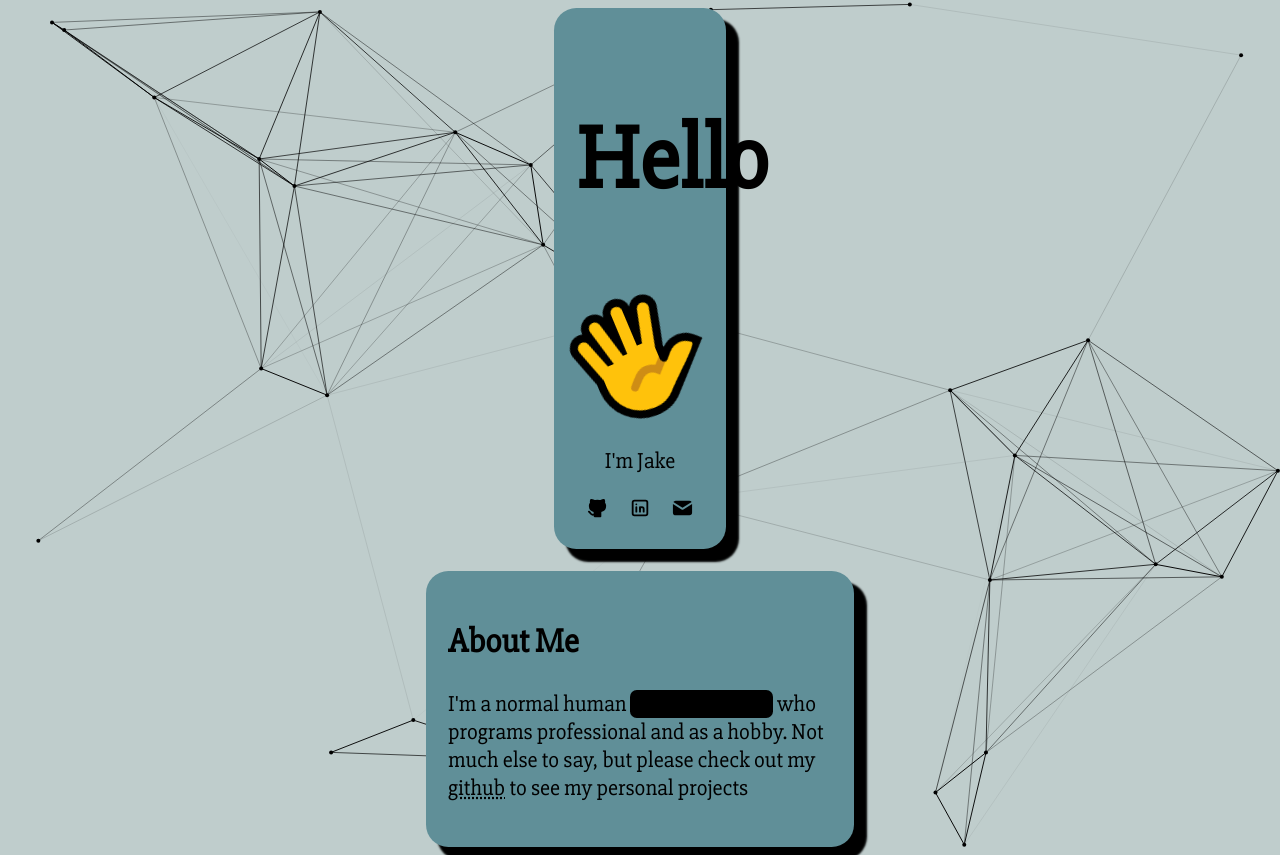
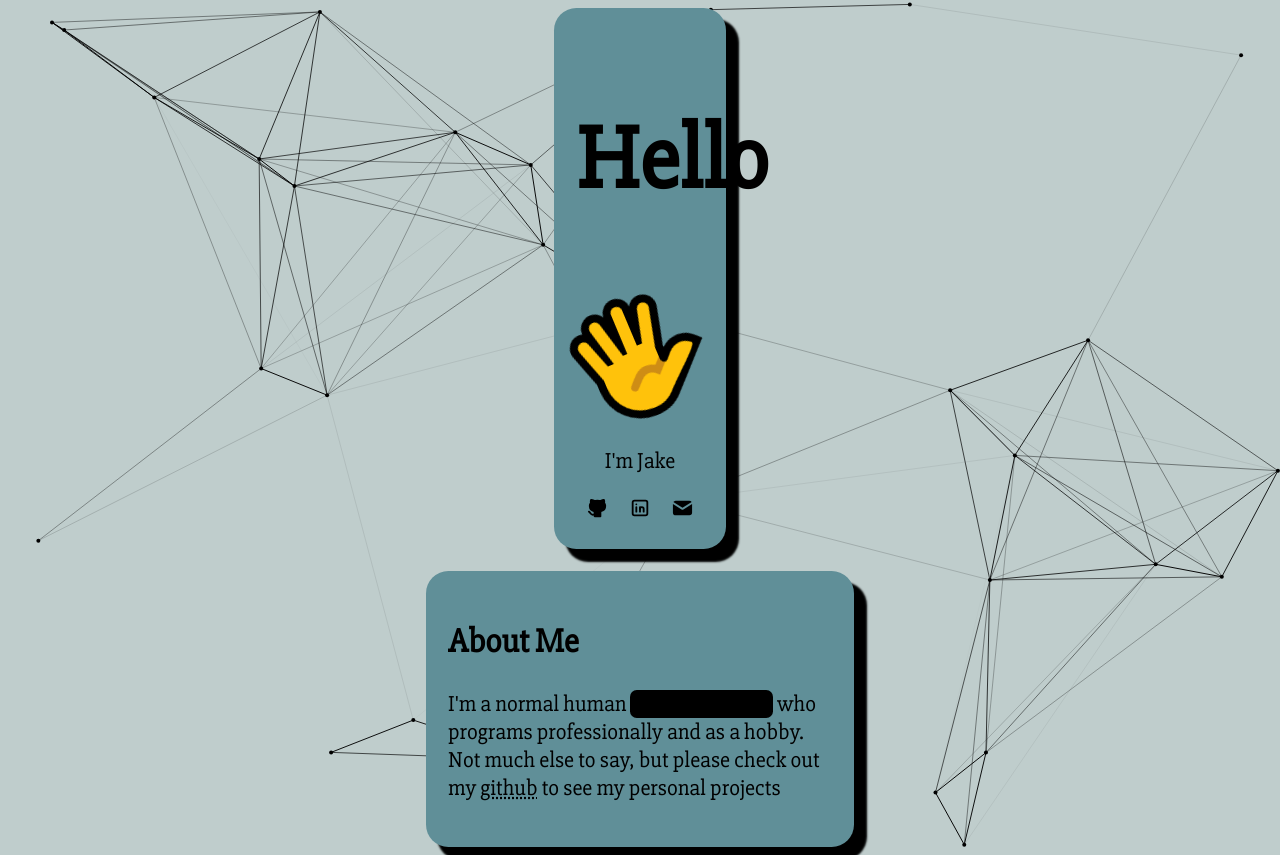
Before and after one commit to ire4ever1190/folio-site, a PHP site: page / in a window 1280 px wide. Run offline with PHP 8.4, Linux system fonts and the light colour scheme; data that the repository does not hold is empty.

Commit message:
Spelling mistake

```diff
--- a/index.php
+++ b/index.php
@@ -49,7 +49,7 @@ const SOCIALS = [
 <section class="card centre mt1" style="width: 30vw">
     <h2>About Me</h2>
     <p>
-        I'm a normal human <span class="spoiler">(not a robot 🤖)</span> who programs professional and as a hobby.
+        I'm a normal human <span class="spoiler">(not a robot 🤖)</span> who programs professionally and as a hobby.
         Not much else to say, but please check out my <abbr title="It's linked at the top">github</abbr> to see my personal projects
     </p>
 </section>
```
